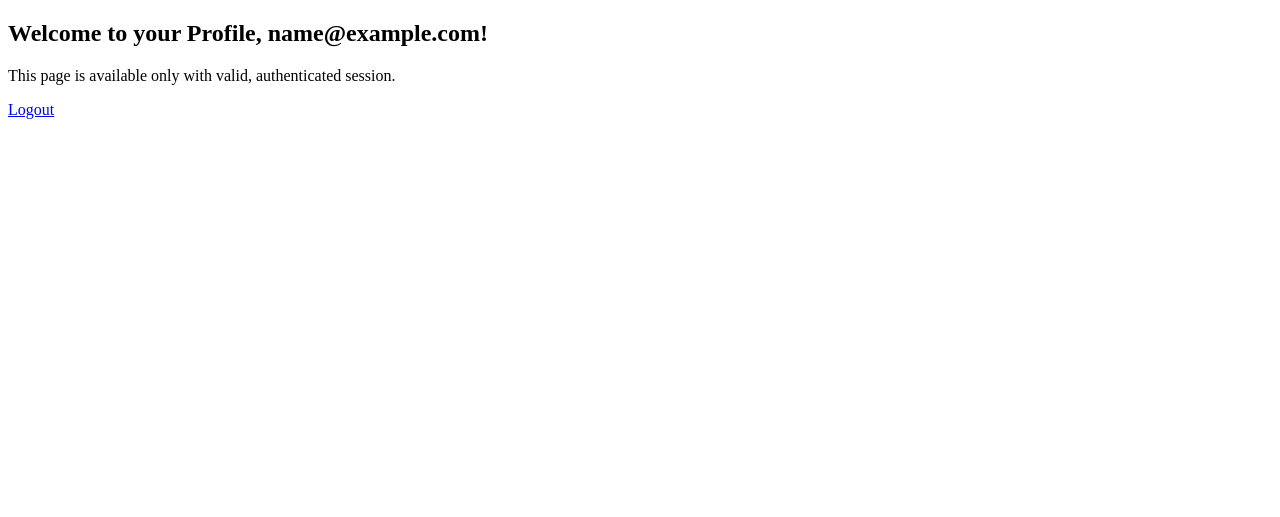
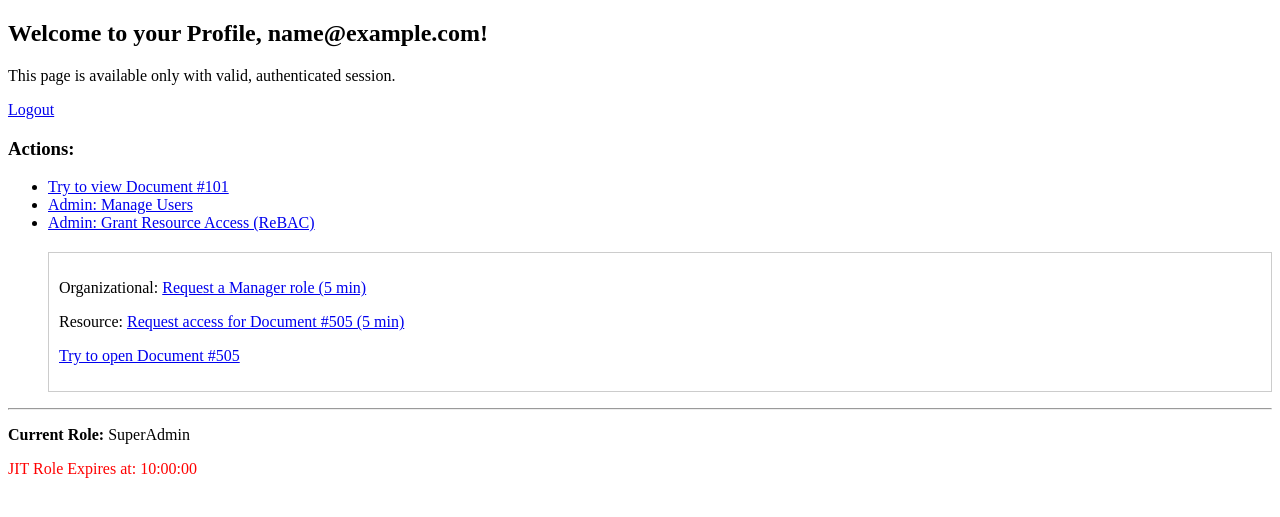
Before and after one commit to PetrushevD/IB-, a Flask app: template templates/profile.html in a window 1280 px wide. Shown: the top 517 px of the page. Run offline with Flask 3, Linux system fonts and the light colour scheme; the template is opened without the code that fills it: values that come from a table or form of the project are taken from there, others are empty; tables that the repository leaves empty hold one stand-in row (values such as "Sample post").

Commit message:
Update profile.html

```diff
--- a/templates/profile.html
+++ b/templates/profile.html
@@ -9,5 +9,35 @@
     <p>This page is available only with valid, authenticated session.</p>
 
     <p><a href="{{ url_for('logout') }}">Logout</a></p>
+
+    <h3>Actions:</h3>
+<ul>
+    <li><a href="{{ url_for('view_document', doc_id=101) }}">Try to view Document #101</a></li>
+    {% if user.role.name in ['SuperAdmin', 'Manager'] %}
+        <li><a href="{{ url_for('users_list') }}">Admin: Manage Users</a></li>
+        <li><a href="{{ url_for('admin_grant_resource') }}">Admin: Grant Resource Access (ReBAC)</a></li>
+    {% endif %}
+    {% if user.role.name == 'Editor' %}
+        <li><a href="{{ url_for('request_jit_manager') }}">Request JIT Manager Access (5 min)</a></li>
+    {% endif %}
+
+    <div style="margin-top:20px; border:1px solid #ccc; padding:10px;">
+
+        <p>Organizational: <a href="{{ url_for('request_jit_manager') }}">Request a Manager role (5 min)</a></p>
+
+        <p>Resource: <a href="{{ url_for('request_jit_document', doc_id=505) }}">Request access for Document #505 (5 min)</a></p>
+
+        <p><a href="{{ url_for('view_document', doc_id=505) }}">Try to open Document #505</a></p>
+    </div>
+</ul>
+{% if success %}
+        <p style="color: green; font-weight: bold;">{{ success }}</p>
+    {% endif %}
+
+    <hr>
+    <p><strong>Current Role:</strong> {{ user.role.name }}</p>
+    {% if user.jit_role_expiry %}
+        <p style="color: red;">JIT Role Expires at: {{ user.jit_role_expiry.strftime('%H:%M:%S') }}</p>
+    {% endif %}
 </body>
 </html>
```
